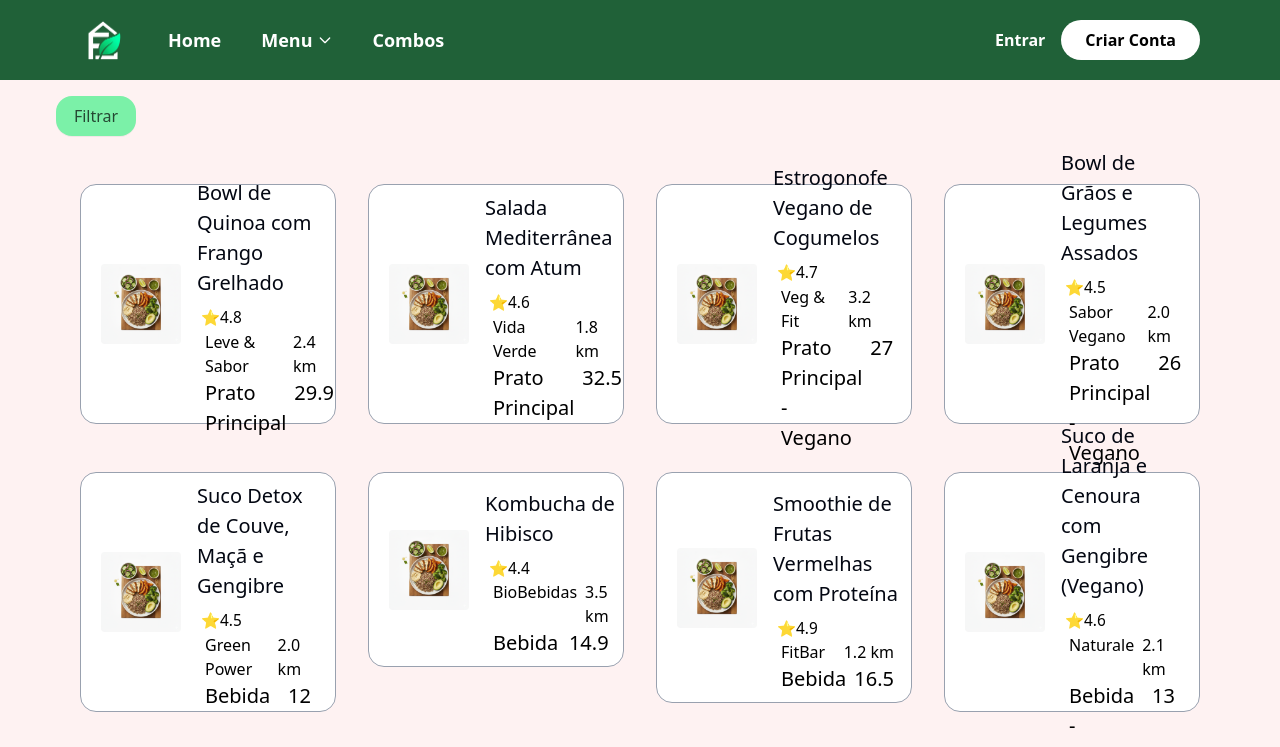
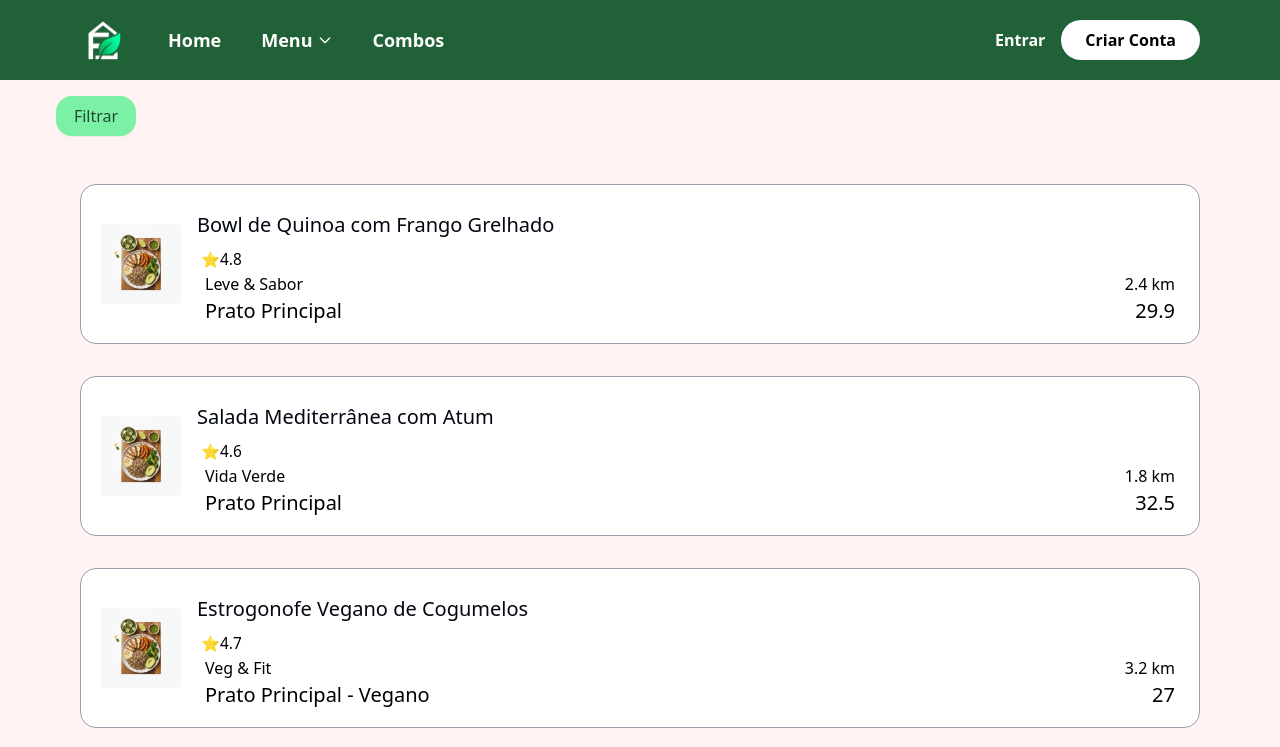
Before and after one commit to DrumondParizottoPiccolo/WebDelivery, a React (Vite) app: page /combos in a window 1280 px wide. Shown: the top 747 px of the page. Built offline with nearby package versions, Linux system fonts and the light colour scheme.

Commit message:
Finalizando estilização dos items da rota combo

```diff
--- a/src/Components/Catalogo.jsx
+++ b/src/Components/Catalogo.jsx
@@ -159,11 +159,10 @@ function Catalogo({ filterType }) {
 
   return (
     <div className="w-full max-w-7xl mx-auto px-2 sm:px-4 md:px-6">
-      <div className="grid grid-cols-1 sm:grid-cols-2 md:grid-cols-3 lg:grid-cols-4 xl:grid-cols-4 2xl:grid-cols-5
-                     min-h-[110vh] justify-items-center gap-4 sm:gap-5 md:gap-6 lg:gap-8
+      <div className="w-full flex flex-col min-h-[110vh] max-w-[2500px] justify-items-center gap-4 sm:gap-5 md:gap-6 lg:gap-8
                      py-2 sm:py-4 md:py-6">
         {produtosFiltrados.map((produto) => (
-          <div key={produto.id} className="w-full min-w-[250px] max-w-[300px] h-auto">
+          <div key={produto.id} className="flex flex-col w-full min-w-[250px]  h-auto">
             <ItemCompra {...produto} />
           </div>
         ))}
```
